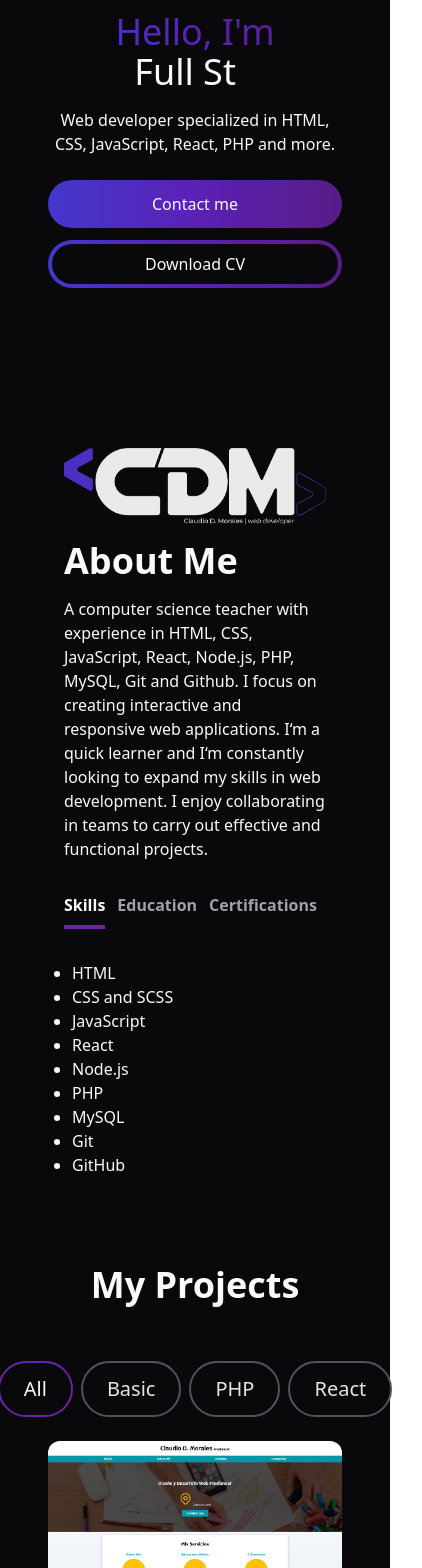
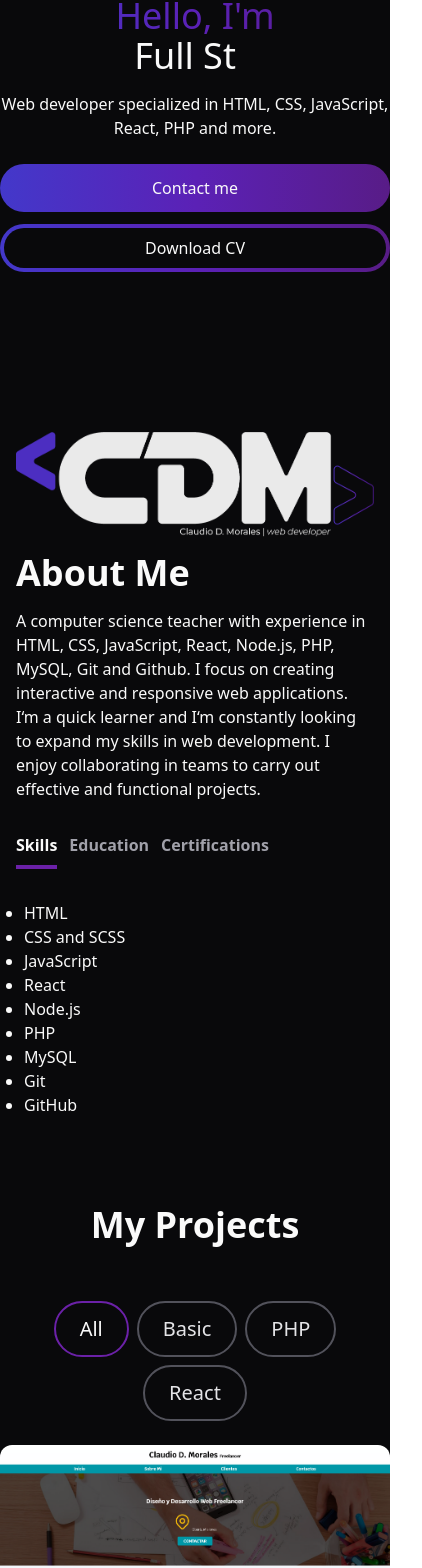
Before and after one commit to mclaudiod/Portfolio, a React (Vite) app: page / in a window 390 px wide. Shown: the part 228-1796 px from the top of the page, 422 px wide, since content can reach past the window. Built offline with nearby package versions, Linux system fonts and the light colour scheme.

Commit message:
Small fixes

```diff
--- a/src/App.jsx
+++ b/src/App.jsx
@@ -9,7 +9,7 @@ export const App = () => {
   return (
     <div className="flex min-h-screen flex-col bg-zinc-950">
       <Header />
-      <div className="container mt-24 mx-auto px-12 py-4">
+      <div className="container mt-24 mx-auto">
         <HeroSection />
         <AboutSection />
         <ProjectSection />
--- a/src/components/AboutSection.jsx
+++ b/src/components/AboutSection.jsx
@@ -58,7 +58,7 @@ export const AboutSection = () => {
 
   return (
     <section className="text-zinc-50" id="about">
-      <div className="md:grid md:grid-cols-2 gap-8 items-start py-8 px-4 xl:gap-16 sm:py-16 xl:px-16">
+      <div className="md:grid md:grid-cols-2 gap-8 items-center py-8 px-4 xl:gap-16 sm:py-16 xl:px-16">
         <img src="/Clau Logo final.png" alt="Logo" />
 
         <div className="mt-4 md:mt-0 text-left flex flex-col h-full">
--- a/src/components/EmailSection.jsx
+++ b/src/components/EmailSection.jsx
@@ -44,7 +44,7 @@ export const EmailSection = () => {
         id="contact"
         className="grid md:grid-cols-2 my-12 md:my-12 py-24 gap-4 z-0 relative"
       >
-        <div className="bg-[radial-gradient(ellipse_at_center,_var(--tw-gradient-stops))] from-purple-900 to-transparent rounded-full h-80 w-80 z-0 blur-lg absolute top-3/4 -left-4 transform -translate-x-1/2 -translate-1/2"></div>
+        <div className="bg-[radial-gradient(ellipse_at_center,_var(--tw-gradient-stops))] from-purple-900 to-transparent rounded-full h-80 w-80 z-0 blur-lg absolute top-3/4 -left-4 transform -translate-x-1/2 -translate-1/2 mx-12"></div>
         <div className="z-10">
           <h5 className="text-xl font-bold text-zinc-50 my-2">
             Let&apos;s Connect
@@ -59,7 +59,7 @@ export const EmailSection = () => {
               <img className="w-14 h-14 m-2" src="/github.png" alt="Github Icon" />
             </a>
             <a
-              href="hhttps://www.linkedin.com/in/claudio-morales-869b601b7/"
+              href="https://www.linkedin.com/in/claudio-morales-869b601b7/"
               target="_blank"
             >
               <img
--- a/src/components/Footer.jsx
+++ b/src/components/Footer.jsx
@@ -2,7 +2,7 @@ export const Footer = () => {
   return (
     <footer className="relative bottom-0 left-0 right-0 footer border-t border-zinc-700 z-50 bg-zinc-950 bg-opacity-80">
       <div className="container flex items-center justify-between">
-        <img className="w-[300px] m-6" src="/Clau Logo final A1.png" alt="Logo" />
+        <img className="w-[200px] my-12 mx-3" src="/Clau Logo final A1.png" alt="Logo" />
         <p className="text-zinc-600">
           © 2024{" "}
           <a href="https://github.com/mclaudiod" className="hover:underline">
--- a/src/components/Header.jsx
+++ b/src/components/Header.jsx
@@ -25,7 +25,7 @@ export const Header = () => {
     <header className="fixed mx-auto border-b border-zinc-700 top-0 inset-x-0 z-50 bg-zinc-950 bg-opacity-80">
       <nav className="flex container flex-wrap items-center justify-between mx-auto px-2">
         <a href="#">
-          <img className="w-[300px] m-3" src="/Clau Logo final A1.png" alt="Logo"/>
+          <img className="w-[200px] m-3" src="/Clau Logo final A1.png" alt="Logo"/>
         </a>
         <div className="mobile-menu block md:hidden">
           {!isNavOpen ? (
--- a/src/components/HeroSection.jsx
+++ b/src/components/HeroSection.jsx
@@ -41,7 +41,7 @@ export const HeroSection = () => {
         <div>
           <a
             href="#contact"
-            className="px-6 inline-block py-3 w-full sm:w-fit rounded-full mr-4 bg-gradient-to-r from-indigo-700 via-violet-800 to-purple-900 text-zinc-50"
+            className="px-6 inline-block py-3 w-full sm:w-fit rounded-full sm:mr-4 bg-gradient-to-r from-indigo-700 via-violet-800 to-purple-900 text-zinc-50"
           >
             Contact me
           </a>
--- a/src/components/ProjectSection.jsx
+++ b/src/components/ProjectSection.jsx
@@ -149,7 +149,7 @@ export const ProjectSection = () => {
       <h2 className="text-center text-4xl font-bold text-zinc-50 mt-4 mb-8 md:mb-12">
         My Projects
       </h2>
-      <div className="text-zinc-50 flex flex-row justify-center items-center gap-2 py-6">
+      <div className="text-zinc-50 flex flex-row flex-wrap justify-center items-center gap-2 py-6">
         <ProjectTag
           onClick={handleTagChange}
           name="All"
```
